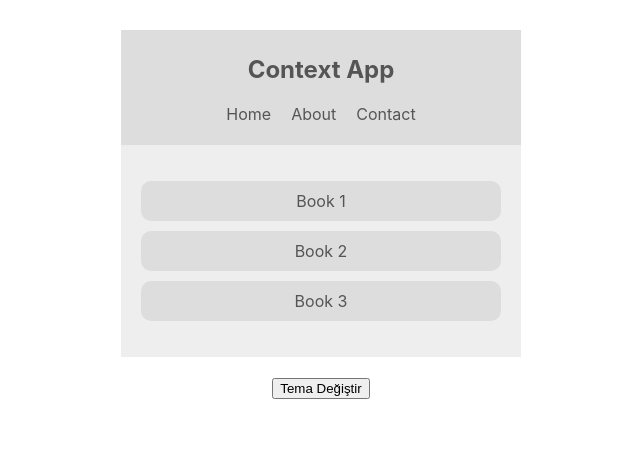
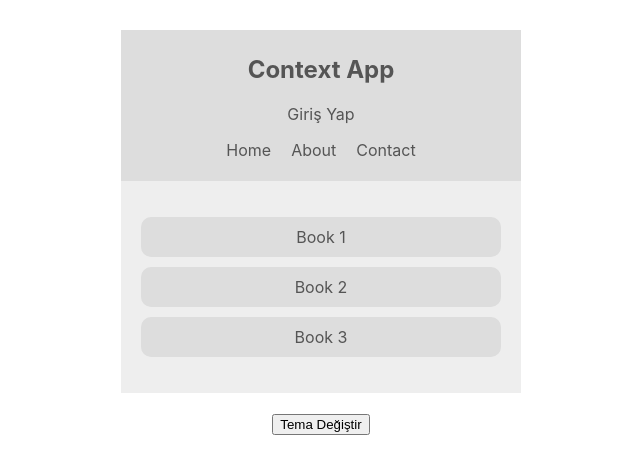
Before and after one commit to cKurultayKalkan/react-context-example, a React (Create React App) app: page / in a window 1280 px wide. Shown: the top 474 px of the page, without its empty margins (319-959 px from the left). Built offline with nearby package versions, Linux system fonts and the light colour scheme.

Commit message:
Use Multiple Contexts

```diff
--- a/src/App.js
+++ b/src/App.js
@@ -2,14 +2,17 @@ import React from 'react';
 import Navbar from "./components/Navbar";
 import BookList from "./components/BookList";
 import ThemeContextProvider from "./contexts/ThemeContext";
+import AuthContextProvider from "./contexts/AuthContext";
 import ThemeToggle from "./components/ThemeToggle";
 function App() {
   return (
     <div className="App">
       <ThemeContextProvider>
+        <AuthContextProvider>
         <Navbar/>
         <BookList/>
         <ThemeToggle/>
+        </AuthContextProvider>
       </ThemeContextProvider>
     </div>
   );
--- a/src/components/Navbar.js
+++ b/src/components/Navbar.js
@@ -1,17 +1,24 @@
 import React, {Component} from 'react'
 import { ThemeContext } from "../contexts/ThemeContext";
+import { AuthContext } from "../contexts/AuthContext";
 
 
 class Navbar extends Component {
   static contextType=ThemeContext
   render() {
     return (
+      <AuthContext.Consumer>
+        {(authContext)=>(
           <ThemeContext.Consumer>
             {(themeContext)=> {
               const {isLightTheme, light, dark} = themeContext;
+              const {toggleAuth,isAuthenticated} = authContext;
               const theme = isLightTheme?light:dark;
               return ( <nav style={{background:theme.ui, color:theme.syntax}}>
                 <h1>Context App</h1>
+                <div onClick={toggleAuth}>
+                  {isAuthenticated?'Çıkış Yap':'Giriş Yap'}
+                </div>
                 <ul>
                   <li>Home</li>
                   <li>About</li>
@@ -20,6 +27,9 @@ class Navbar extends Component {
               </nav>)
             }}
           </ThemeContext.Consumer>
+        )}
+      </AuthContext.Consumer>
+
     );
   }
 }
--- /dev/null
+++ b/src/contexts/AuthContext.js
@@ -0,0 +1,26 @@
+import React, { Component, createContext } from 'react';
+
+export const AuthContext = createContext();
+
+class AuthContextProvider extends Component {
+  state = {
+    isAuthenticated : false
+  };
+
+  toggleAuth= ()=> {
+    this.setState({
+      isAuthenticated:!this.state.isAuthenticated
+    })
+  };
+
+  render() {
+    const {toggleAuth} = this;
+    return (
+      <AuthContext.Provider value={{...this.state,toggleAuth }}>
+        {this.props.children}
+      </AuthContext.Provider>
+    );
+  }
+}
+
+export default AuthContextProvider;
```
Lines whose indentation alone changed are shown as unchanged.
